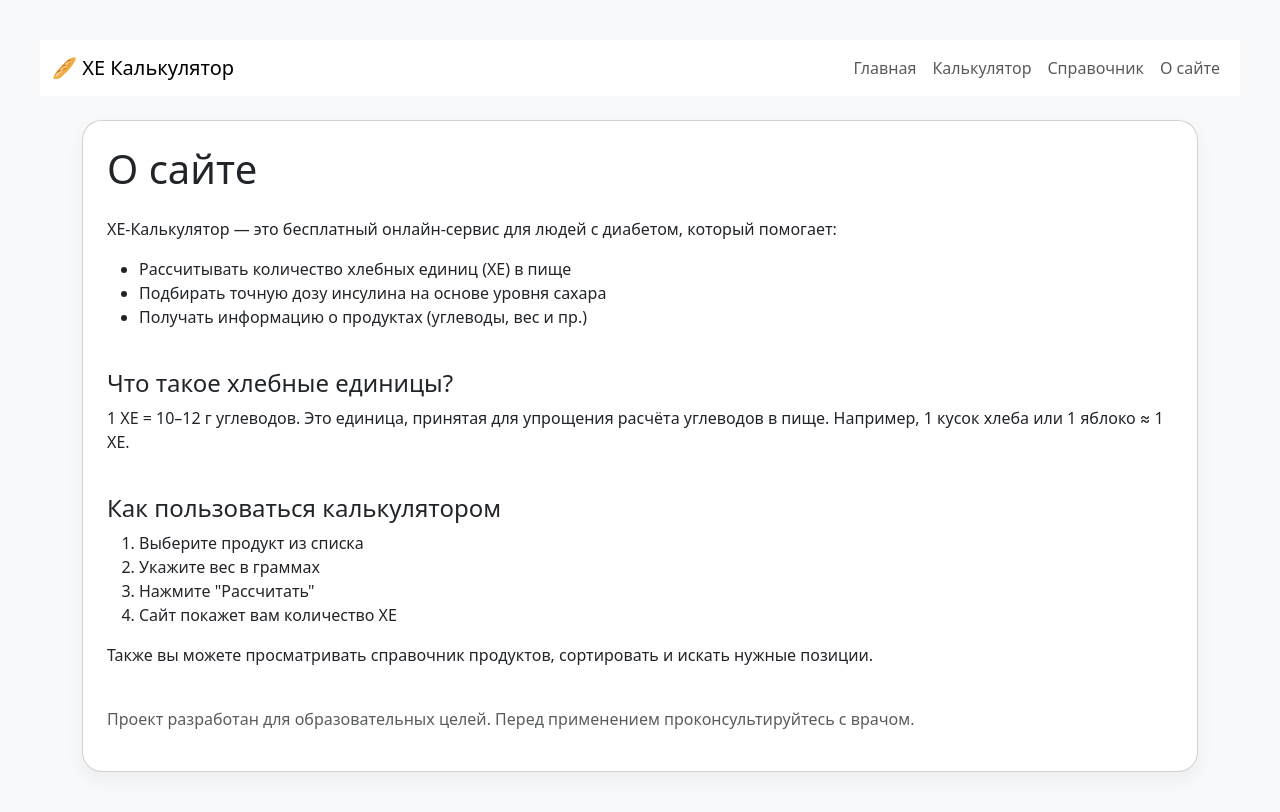
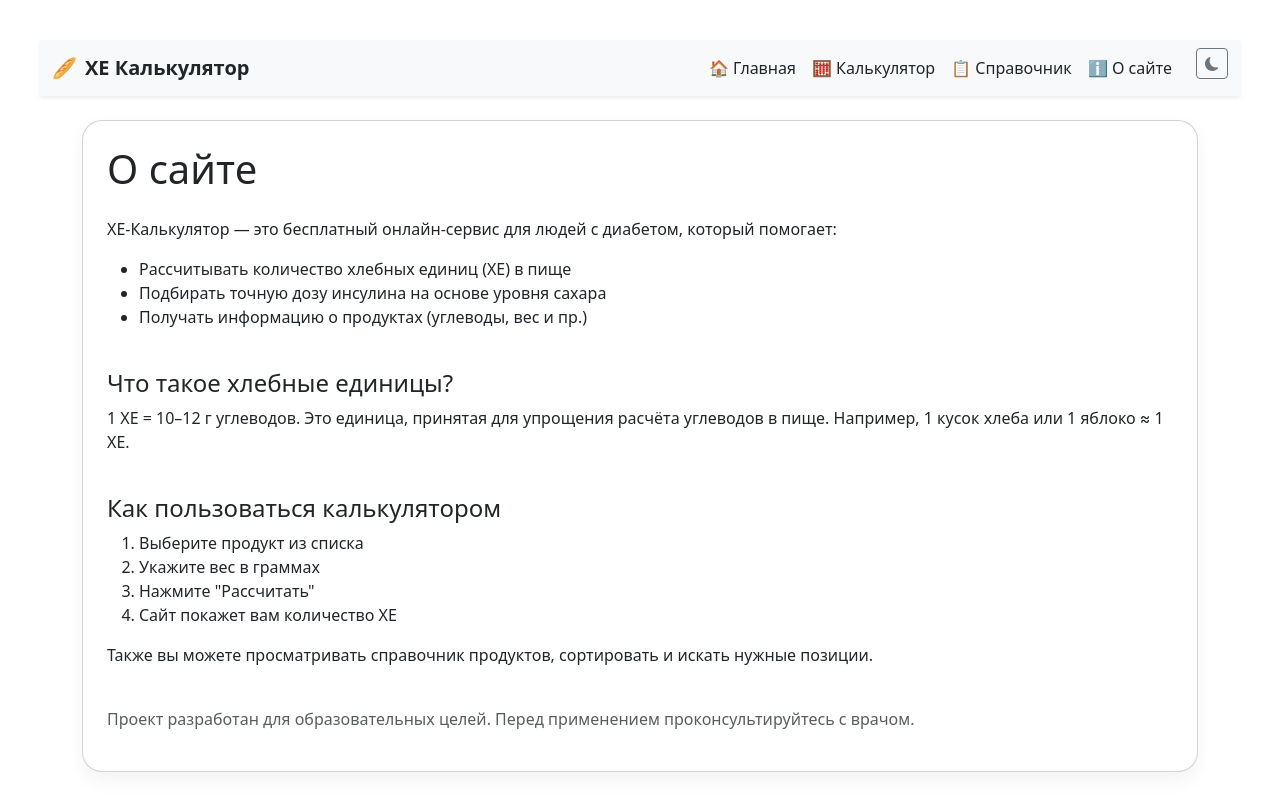
Before and after one commit to VladislavMisukevich/xe-tracker, a Django app: page /about/ in a window 1280 px wide. Run offline with Django 5.2, Linux system fonts and the light colour scheme.

Commit message:
Смена темы и эмодзи

```diff
--- a/main/templates/main/base.html
+++ b/main/templates/main/base.html
@@ -1,5 +1,5 @@
 <!DOCTYPE html>
-<html lang="ru">
+<html lang="ru" data-bs-theme="light">
 <head>
     <meta charset="UTF-8">
     <meta name="viewport" content="width=device-width, initial-scale=1">
@@ -17,31 +17,49 @@
     <meta property="og:image" content="https://example.com/static/logo.png"> <!-- заменим позже -->
     <meta property="og:url" content="https://example.com/">
 
-    <!-- Favicon -->
-
-
+    <!-- Bootstrap CSS -->
     <link href="https://cdn.jsdelivr.net/npm/bootstrap@5.3.3/dist/css/bootstrap.min.css" rel="stylesheet">
+    <link rel="stylesheet" href="https://cdn.jsdelivr.net/npm/bootstrap-icons@1.11.3/font/bootstrap-icons.css">
     <style>
       body {
         padding: 40px;
-            background-color: #f8f9fa;
+        background-color: var(--bs-body-bg);
+        color: var(--bs-body-color);
       }
+
       .card {
         border-radius: 20px;
         box-shadow: 0 8px 20px rgba(0,0,0,0.05);
       }
+
+      .navbar {
+        transition: background-color 0.3s ease, color 0.3s ease;
+      }
+
+      .navbar a {
+        color: inherit !important;
+      }
     </style>
+
 </head>
 <body>
-    <nav class="navbar navbar-expand-lg navbar-light bg-white mb-4">
+    <nav class="navbar navbar-expand-lg bg-body-tertiary mb-4 shadow-sm">
       <div class="container-fluid">
-        <a class="navbar-brand" href="/">🥖 XE Калькулятор</a>
+        <a class="navbar-brand d-flex align-items-center gap-2" href="/">
+          🥖 <span class="fw-bold">XE Калькулятор</span>
+        </a>
+
         <div class="collapse navbar-collapse">
             <ul class="navbar-nav ms-auto">
-            <li class="nav-item"><a class="nav-link" href="/">Главная</a></li>
-            <li class="nav-item"><a class="nav-link" href="{% url 'calculator' %}">Калькулятор</a></li>
-            <li class="nav-item"><a class="nav-link" href="{% url 'product_list' %}">Справочник</a></li>
-            <li class="nav-item"><a class="nav-link" href="/about/">О сайте</a></li>
+                <li class="nav-item"><a class="nav-link" href="/">🏠 Главная</a></li>
+                <li class="nav-item"><a class="nav-link" href="{% url 'calculator' %}">🧮 Калькулятор</a></li>
+                <li class="nav-item"><a class="nav-link" href="{% url 'product_list' %}">📋 Справочник</a></li>
+                <li class="nav-item"><a class="nav-link" href="/about/">ℹ️ О сайте</a></li>
+                <li class="nav-item">
+                    <button id="toggle-theme" class="btn btn-outline-secondary btn-sm ms-3">
+                        <i class="bi bi-moon-fill"></i>
+                    </button>
+                </li>
             </ul>
         </div>
       </div>
@@ -50,5 +68,29 @@
     <div class="container">
         {% block content %}{% endblock %}
     </div>
+
+    <!-- Bootstrap JS -->
+    <script src="https://cdn.jsdelivr.net/npm/bootstrap@5.3.3/dist/js/bootstrap.bundle.min.js"></script>
+
+    <!-- Переключение темы -->
+    <script>
+        const htmlEl = document.documentElement;
+        const toggleBtn = document.getElementById('toggle-theme');
+
+        // Применяем сохранённую тему
+        const savedTheme = localStorage.getItem('theme');
+        if (savedTheme) {
+            htmlEl.setAttribute('data-bs-theme', savedTheme);
+            toggleBtn.textContent = savedTheme === 'dark' ? '🌞' : '🌙';
+        }
+
+        toggleBtn.addEventListener('click', () => {
+            const currentTheme = htmlEl.getAttribute('data-bs-theme');
+            const newTheme = currentTheme === 'dark' ? 'light' : 'dark';
+            htmlEl.setAttribute('data-bs-theme', newTheme);
+            toggleBtn.textContent = newTheme === 'dark' ? '🌞' : '🌙';
+            localStorage.setItem('theme', newTheme);
+        });
+    </script>
 </body>
 </html>
```
Lines whose indentation alone changed are shown as unchanged.
